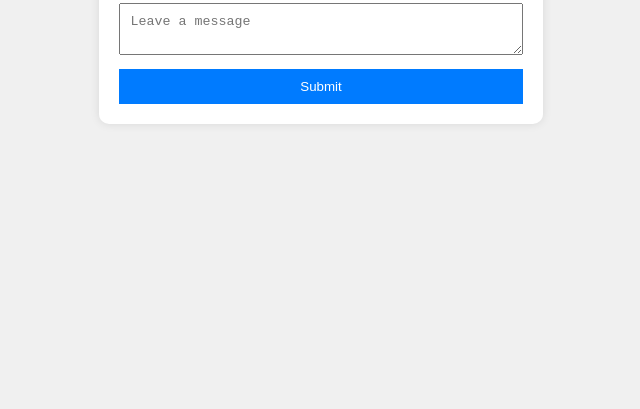
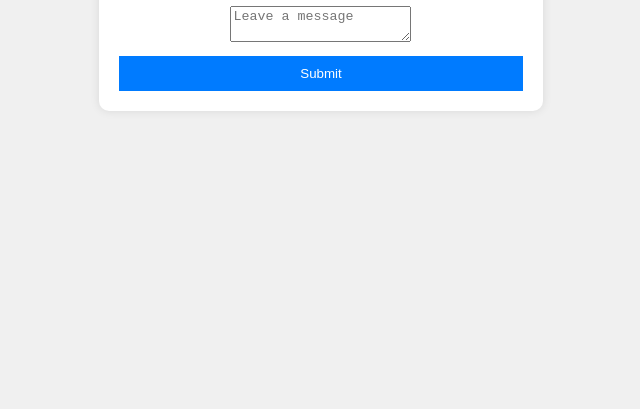
Before and after one commit to sudeweijia/hdcspromax, a website: page public/main.html in a window 1280 px wide. Shown: the part 391-800 px from the top of the page, without its empty margins (319-959 px from the left). Drawn offline with Linux system fonts and the light colour scheme.

Commit message:
Update styles.css

```diff
--- a/public/styles.css
+++ b/public/styles.css
@@ -16,7 +16,7 @@ body {
     box-shadow: 0 0 10px rgba(0, 0, 0, 0.1);
 }
 
-input, textarea, button {
+input, button {
     margin-top: 10px;
     padding: 10px;
     width: 100%;
```
